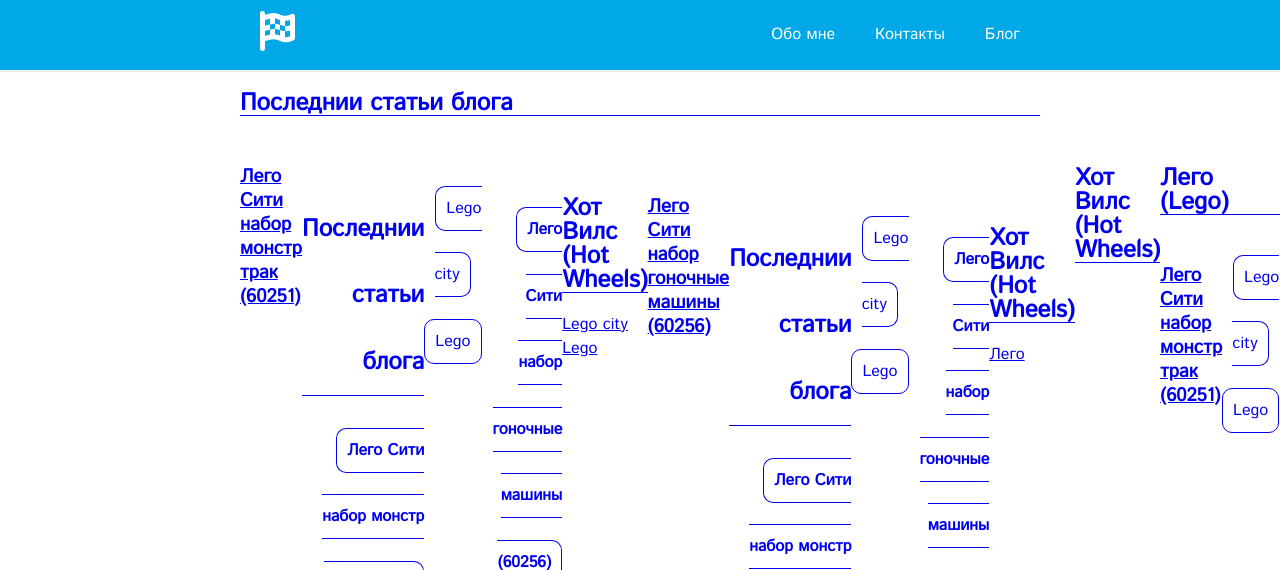
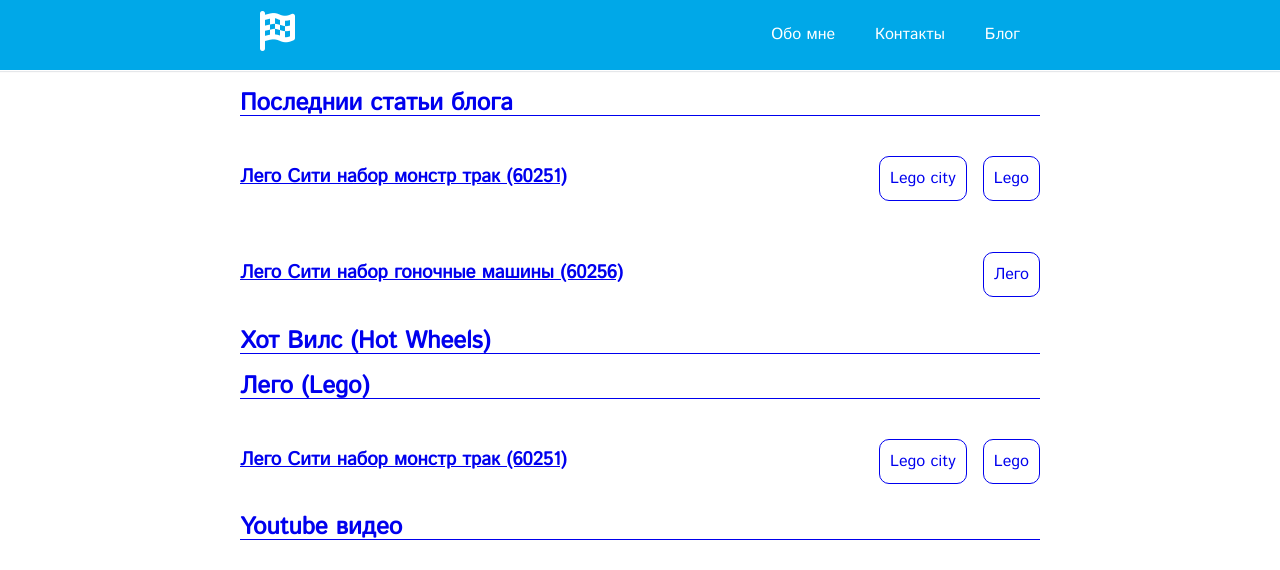
Before and after one commit to Flaaim/toys-blog, a Jekyll site: the page built from index.html, in a window 1280 px wide. Shown: the top 570 px of the page. Built offline with Jekyll 4.4.1, drawn with Linux system fonts in a browser that asks for light colours; nearby versions of some CDN libraries; some of the changed text lies outside the part shown; grey boxes are pictures that could not be loaded.

Commit message:
Update main_content.html

```diff
--- a/_includes/main_content.html
+++ b/_includes/main_content.html
@@ -1,4 +1,3 @@
-
 
     <div class="blog_posts"><h2>Последнии статьи блога</h2>
         {% for post in site.posts %}<div class="row">
@@ -10,33 +9,6 @@
     </div>
 
     <div class="column _30">
-
-<div class="row">
-
-    <div class="column _75"><h2>Последнии статьи блога</h2>
-        {% for post in site.posts %}
-    <h4><a href="{{ post.url | prepend: site.baseurl }}">{{ post.title }}</a></h4>
-
-    </div>
-
-    <div class="column _30">
-    <div class="post-categories">
-  {% if post %}
-    {% assign categories = post.categories %}
-  {% else %}
-    {% assign categories = page.categories %}
-  {% endif %}
-  {% for category in categories %}
-  <a href="{{site.baseurl}}/categories/#{{category|slugize}}">{{category}}</a>
-  {% unless forloop.last %}&nbsp;{% endunless %}
-  {% endfor %}
-</div>
-    </div>{% endfor %}
-  </div>
-  <div class="row">
-
-        <div class="column _100"><h2>Хот Вилс (Hot Wheels)</h2>
-
 
             {% if post %}
               {% assign categories = post.categories %}
@@ -122,5 +94,4 @@
 
 
     </div>
-
     </div>
```
